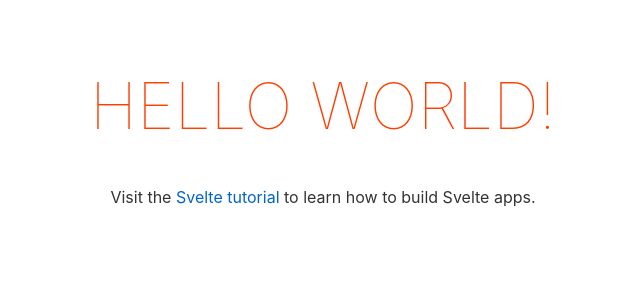
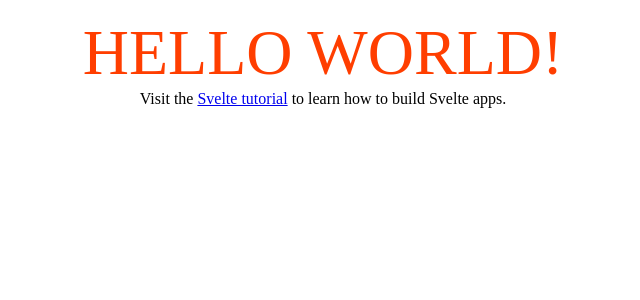
Before and after one commit to mart-anthony-stark/Invoice-Management-App-Express, a Svelte app in the folder client/: page / in a window 1280 px wide. Shown: the top 300 px of the page, without its empty margins (317-957 px from the left). Built offline with nearby package versions, Linux system fonts and the light colour scheme.

Commit message:
reset styles

```diff
--- a/client/public/global.css
+++ b/client/public/global.css
@@ -1,63 +1,5 @@
-html, body {
-	position: relative;
-	width: 100%;
-	height: 100%;
+* {
+  margin: 0;
+  padding: 0;
+  box-sizing: border-box;
 }
-
-body {
-	color: #333;
-	margin: 0;
-	padding: 8px;
-	box-sizing: border-box;
-	font-family: -apple-system, BlinkMacSystemFont, "Segoe UI", Roboto, Oxygen-Sans, Ubuntu, Cantarell, "Helvetica Neue", sans-serif;
-}
-
-a {
-	color: rgb(0,100,200);
-	text-decoration: none;
-}
-
-a:hover {
-	text-decoration: underline;
-}
-
-a:visited {
-	color: rgb(0,80,160);
-}
-
-label {
-	display: block;
-}
-
-input, button, select, textarea {
-	font-family: inherit;
-	font-size: inherit;
-	-webkit-padding: 0.4em 0;
-	padding: 0.4em;
-	margin: 0 0 0.5em 0;
-	box-sizing: border-box;
-	border: 1px solid #ccc;
-	border-radius: 2px;
-}
-
-input:disabled {
-	color: #ccc;
-}
-
-button {
-	color: #333;
-	background-color: #f4f4f4;
-	outline: none;
-}
-
-button:disabled {
-	color: #999;
-}
-
-button:not(:disabled):active {
-	background-color: #ddd;
-}
-
-button:focus {
-	border-color: #666;
-}
```
